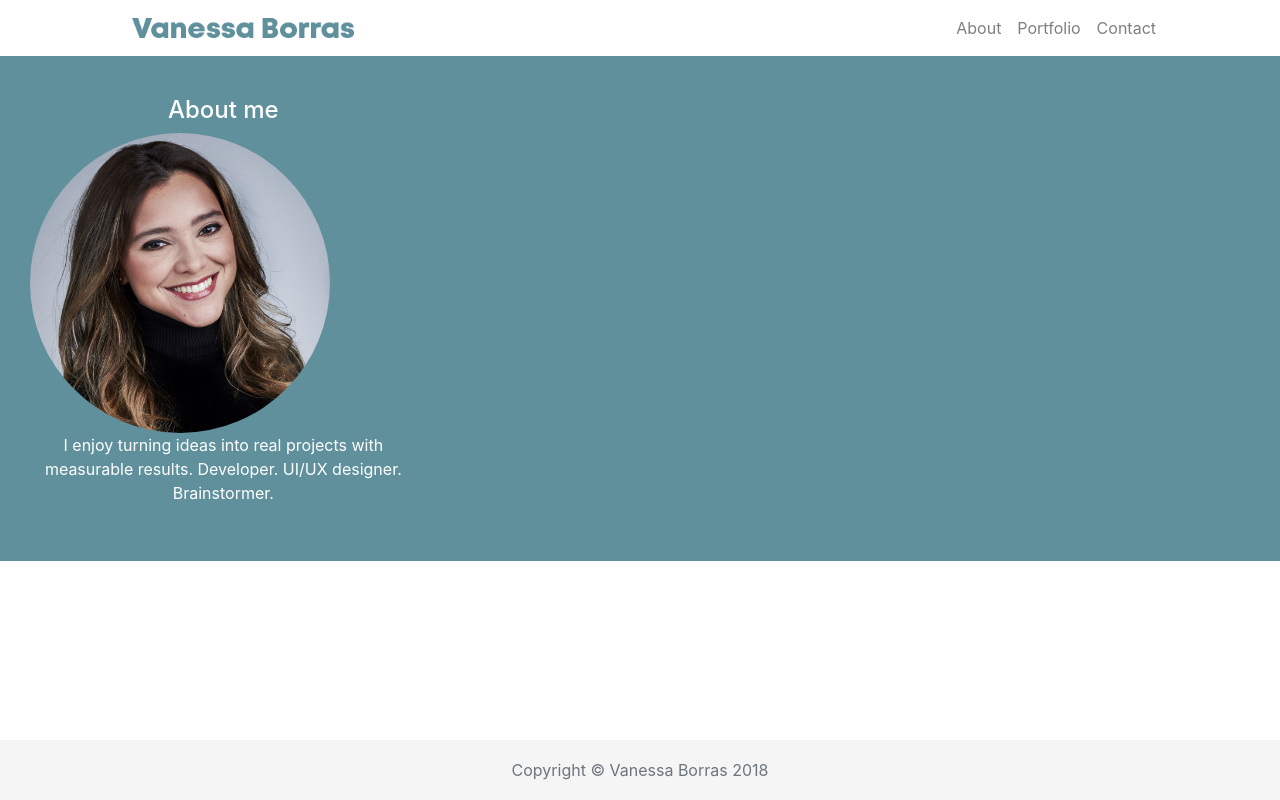
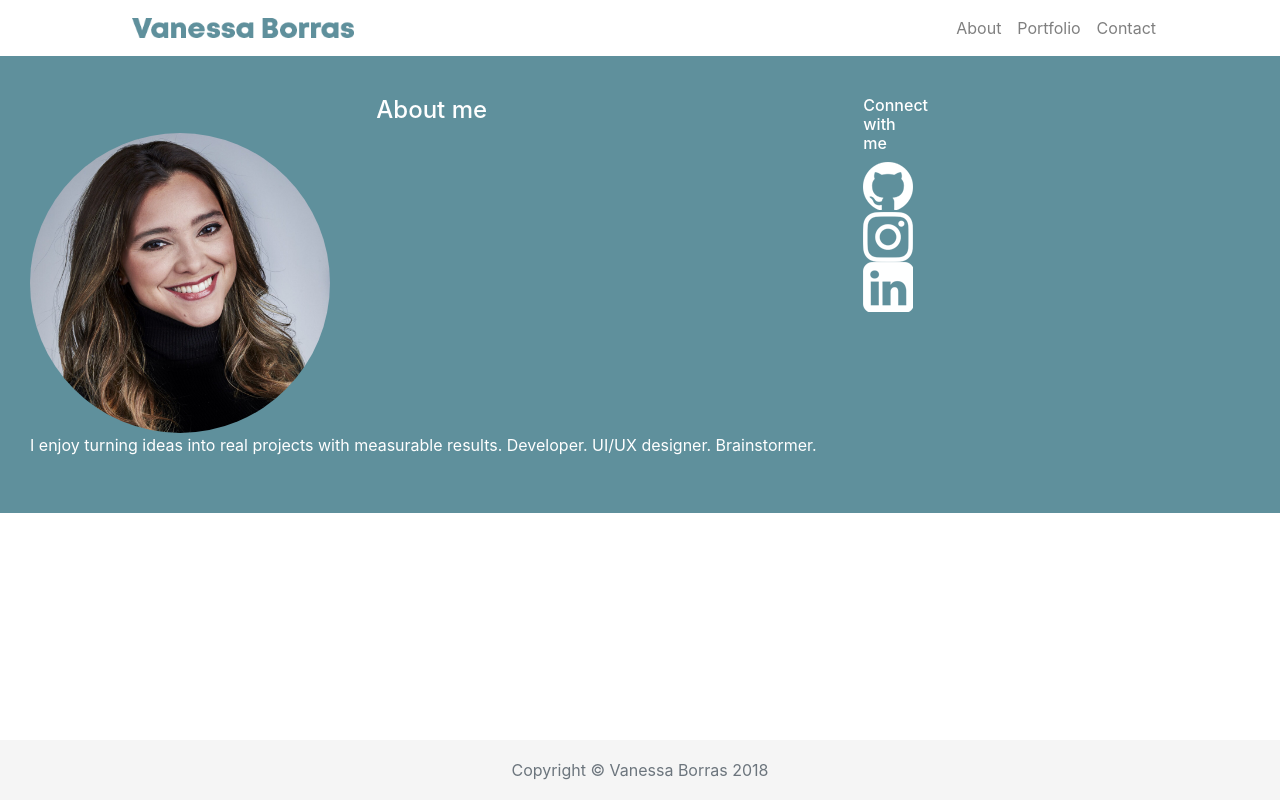
Before and after one commit to vaniborras/Bootstrap-Portfolio, a plain HTML site: page Bootstrap-Portolio/bootstrap test.html in a window 1280 px wide. Drawn offline with nearby package versions, Linux system fonts and the light colour scheme.

Commit message:
update 4

```diff
--- a/Bootstrap-Portolio/bootstrap test.html
+++ b/Bootstrap-Portolio/bootstrap test.html
@@ -81,13 +81,31 @@
 
     <div class="container-fluid bg-1">
       <div class="row">
-        <div class="col-md-4">
+        <div class="col-md-8">
           <h4 class="text" ">About me</h4>
           <div class="row">
           <img src="vanessa_borras.jpg" class="img-responsive rounded-circle" alt="Vanessa Borras" align="center" height="300px" width="300px">
             <p class="text">I enjoy turning ideas into real projects with measurable results. Developer. UI/UX designer. Brainstormer.</p>
           </div>
         </div>
+
+        <section class="sidebar">
+          <div class="col-md-4">
+          <div id="connect">
+            <h6>Connect with me</h6>
+            <a href="#">
+              <img src="github.png">
+            </a>
+            <a href="#">
+              <img src="instagram.png">
+            </a>
+            <a href="#">
+              <img src="linkedin.png">
+            </a>
+          </div>
+        </div>
+
+        </section>
     </div>
 
 </body>
@@ -97,9 +115,10 @@
 </div>
 
 
-<footer class="footer">
-  <div class="container">
-    <span class="text-muted">Copyright &copy; Vanessa Borras 2018</span>
-  </div>
-</footer>
+  <footer class="footer">
+    <div class="container">
+      <span class="text-muted">Copyright &copy; Vanessa Borras 2018</span>
+    </div>
+  </footer>
+
 </html>
```
Also changed, not shown: Bootstrap-Portolio/github.png (added), Bootstrap-Portolio/instagram.png (added), Bootstrap-Portolio/linkedin.png (added).
